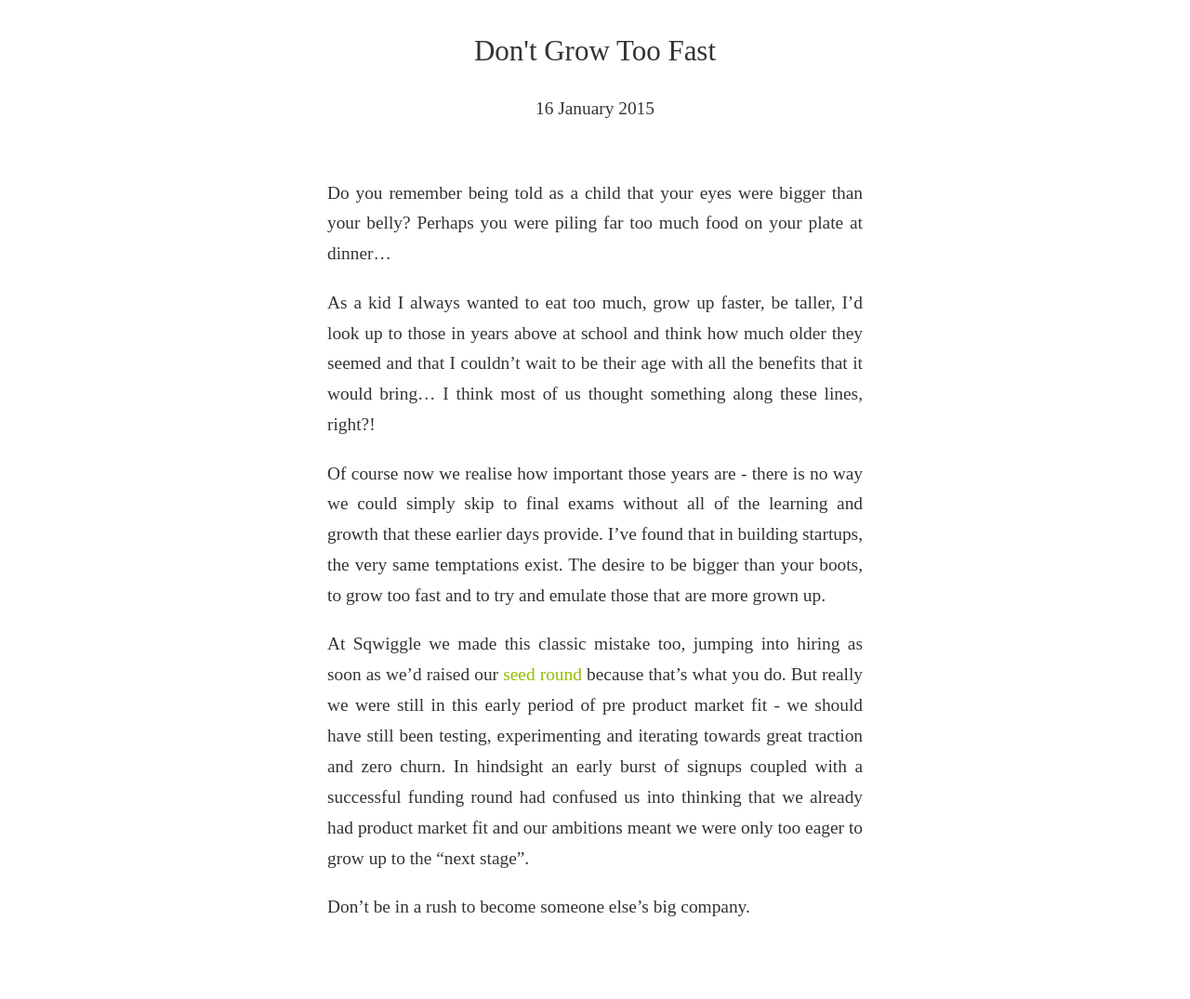
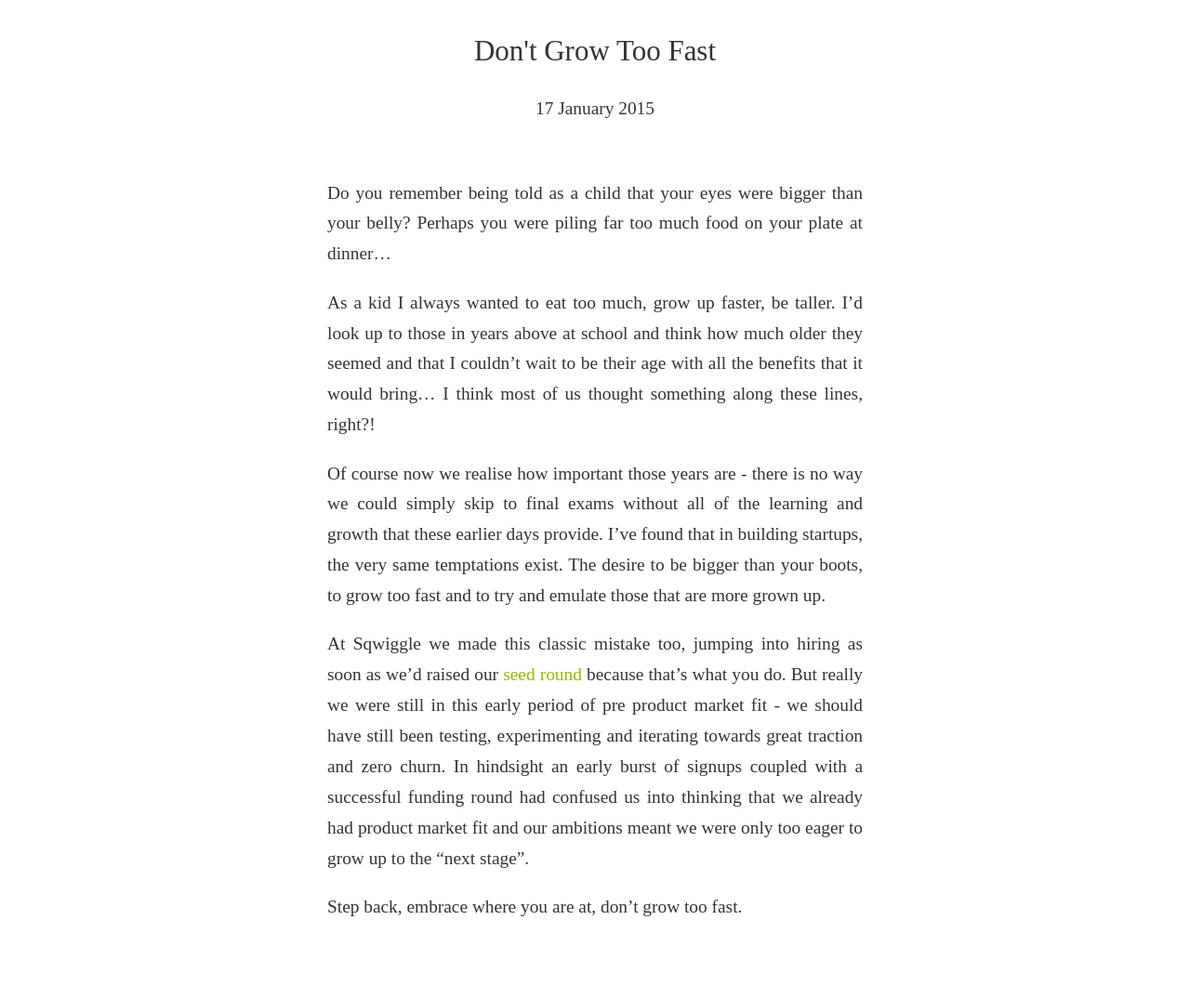
Before and after one commit to tommoor/tommoor.github.io, a Jekyll site: the page built from _posts/2015-01-17-dont-grow-too-fast.markdown, in a window 1280 px wide. Shown: the part 331-1406 px from the top of the page at 93% size. Built offline with Jekyll 4.4.1, drawn with Linux system fonts in a browser that asks for light colours; nearby versions of some CDN libraries; some web fonts are replaced; Markdown is read by kramdown in place of the engine named in the settings; comment, search, counter and statistics services are not loaded.

Commit message:
Rename, minor changes

```diff
--- a/_posts/2015-01-16-eyes-bigger-than-belly.markdown
+++ b/_posts/2015-01-17-dont-grow-too-fast.markdown
@@ -1,7 +1,7 @@
 ---
 layout: post
 title: "Don't Grow Too Fast"
-date: 2015-01-16 09:00
+date: 2015-01-17 10:00
 comments: true
 tags:
 - startups
@@ -10,10 +10,10 @@
 
 Do you remember being told as a child that your eyes were bigger than your belly? Perhaps you were piling far too much food on your plate at dinner...
 
-As a kid I always wanted to eat too much, grow up faster, be taller, I’d look up to those in years above at school and think how much older they seemed and that I couldn’t wait to be their age with all the benefits that it would bring… I think most of us thought something along these lines, right?!
+As a kid I always wanted to eat too much, grow up faster, be taller. I’d look up to those in years above at school and think how much older they seemed and that I couldn’t wait to be their age with all the benefits that it would bring… I think most of us thought something along these lines, right?!
 
 Of course now we realise how important those years are - there is no way we could simply skip to final exams without all of the learning and growth that these earlier days provide. I’ve found that in building startups, the very same temptations exist. The desire to be bigger than your boots, to grow too fast and to try and emulate those that are more grown up.
 
 At Sqwiggle we made this classic mistake too, jumping into hiring as soon as we’d raised our [seed round](/2013/09/06/lessons-learnt-raising-a-million-dollar-seed-round/) because that’s what you do. But really we were still in this early period of pre product market fit - we should have still been testing, experimenting and iterating towards great traction and zero churn. In hindsight an early burst of signups coupled with a successful funding round had confused us into thinking that we already had product market fit and our ambitions meant we were only too eager to grow up to the "next stage".
 
-Don't be in a rush to become someone else's big company.
+Step back, embrace where you are at, don't grow too fast.
```
